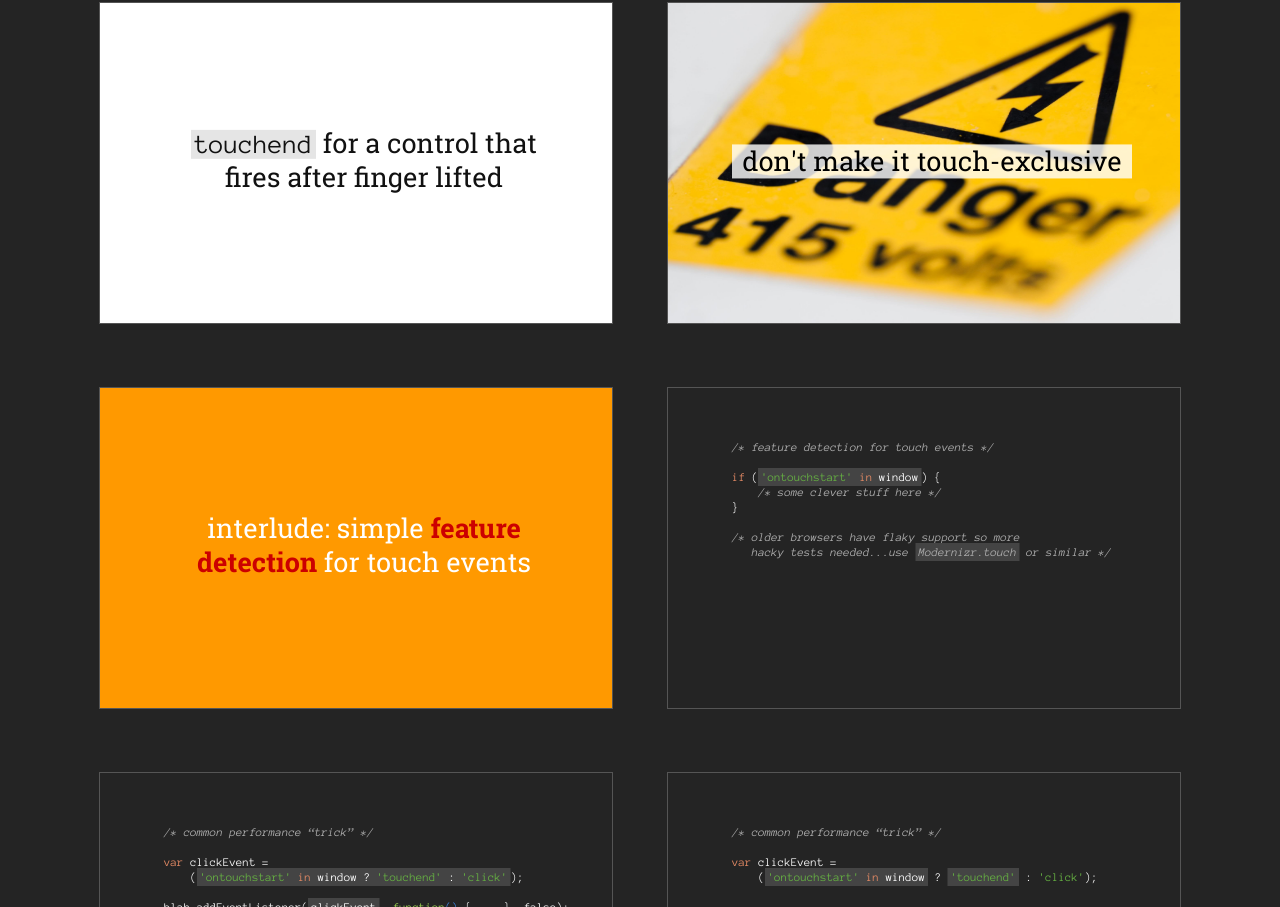
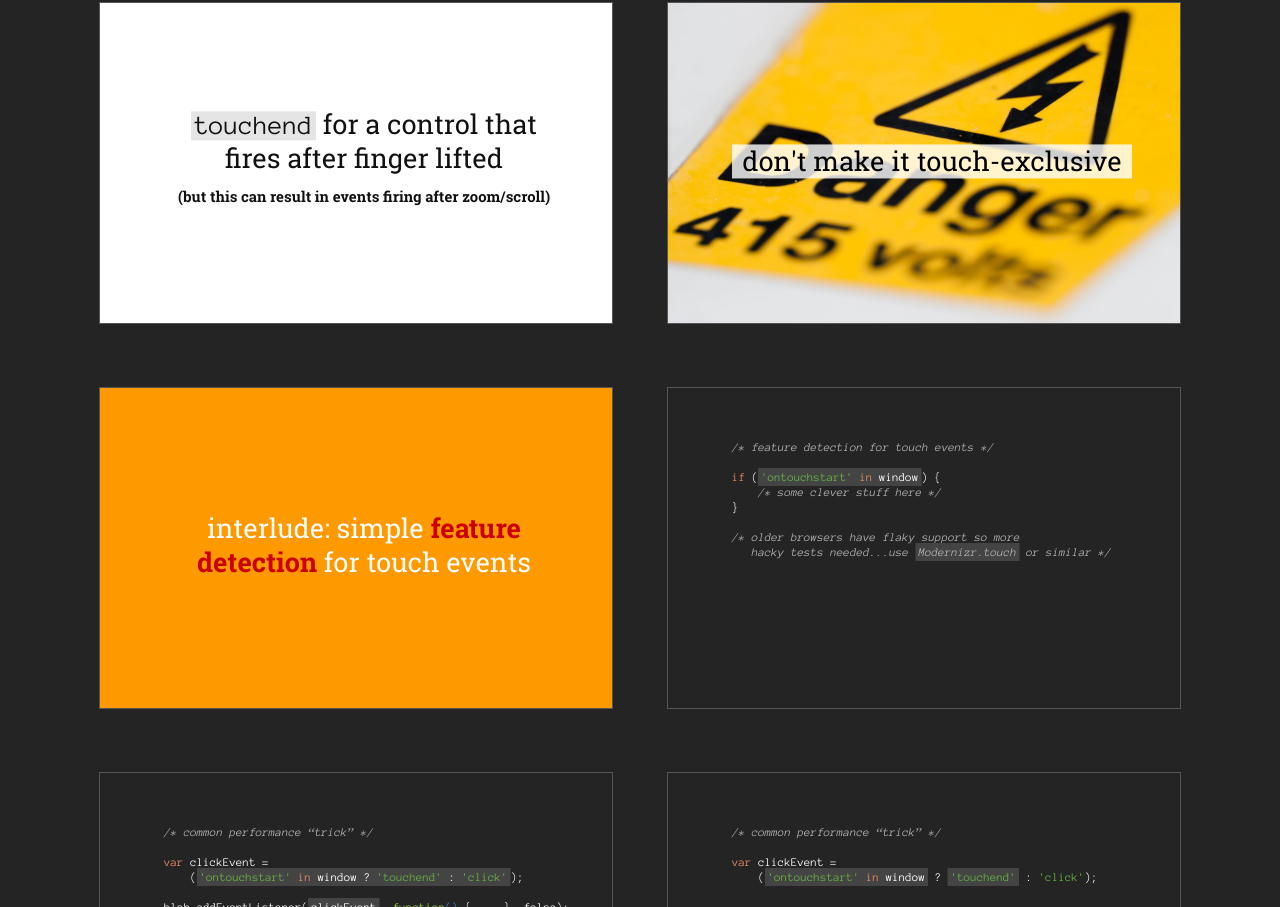
Before and after one commit to patrickhlauke/getting-touchy-presentation, a website: page index.html in a window 1280 px wide. Shown: the part 8683-9590 px from the top of the page. Drawn offline with Linux system fonts and the light colour scheme.

Commit message:
Clarification about firing on touchend

```diff
--- a/index.html
+++ b/index.html
@@ -420,6 +420,7 @@
 <section class="slide statement"><div>
 <div>
     <p><code>touchend</code> for a control that fires after finger lifted</p>
+    <p><small>(but this can result in events firing after zoom/scroll)</small></p>
 </div>
 </div></section>
 
```
